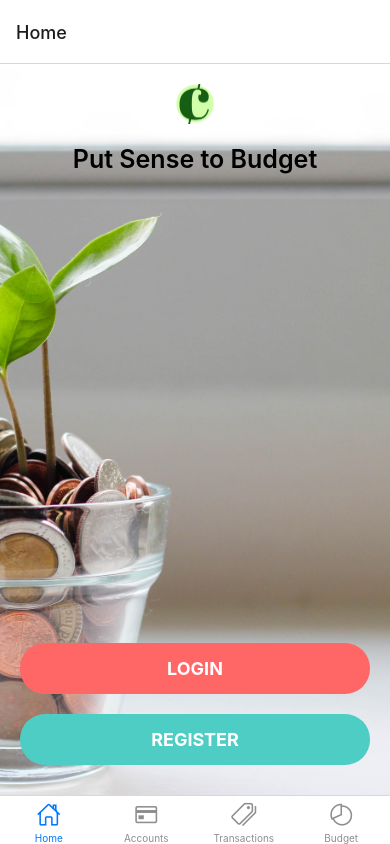
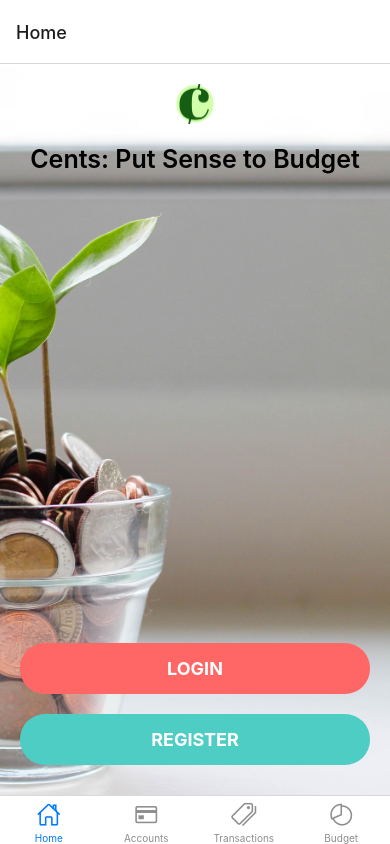
Before and after one commit to CFGMastersGroup1/CentsApp, a React Native app: screen /Home in a window 390 px wide. Built offline with nearby package versions, Linux system fonts and the light colour scheme.

Commit message:
HomeScreen app title change

```diff
--- a/app/Screens/HomeScreen.js
+++ b/app/Screens/HomeScreen.js
@@ -17,7 +17,7 @@ export default function HomeScreen(props) {
     <Image
     source={require("../assets/centsLogo4.png")}
     style={styles.logo} />
-    <Text style={styles.tagline}>Put Sense to Budget</Text>
+    <Text style={styles.tagline}>Cents: Put Sense to Budget</Text>
     </View>
     <View style={styles.buttonsContainer}>
       <MyButton title="Login" />
```
